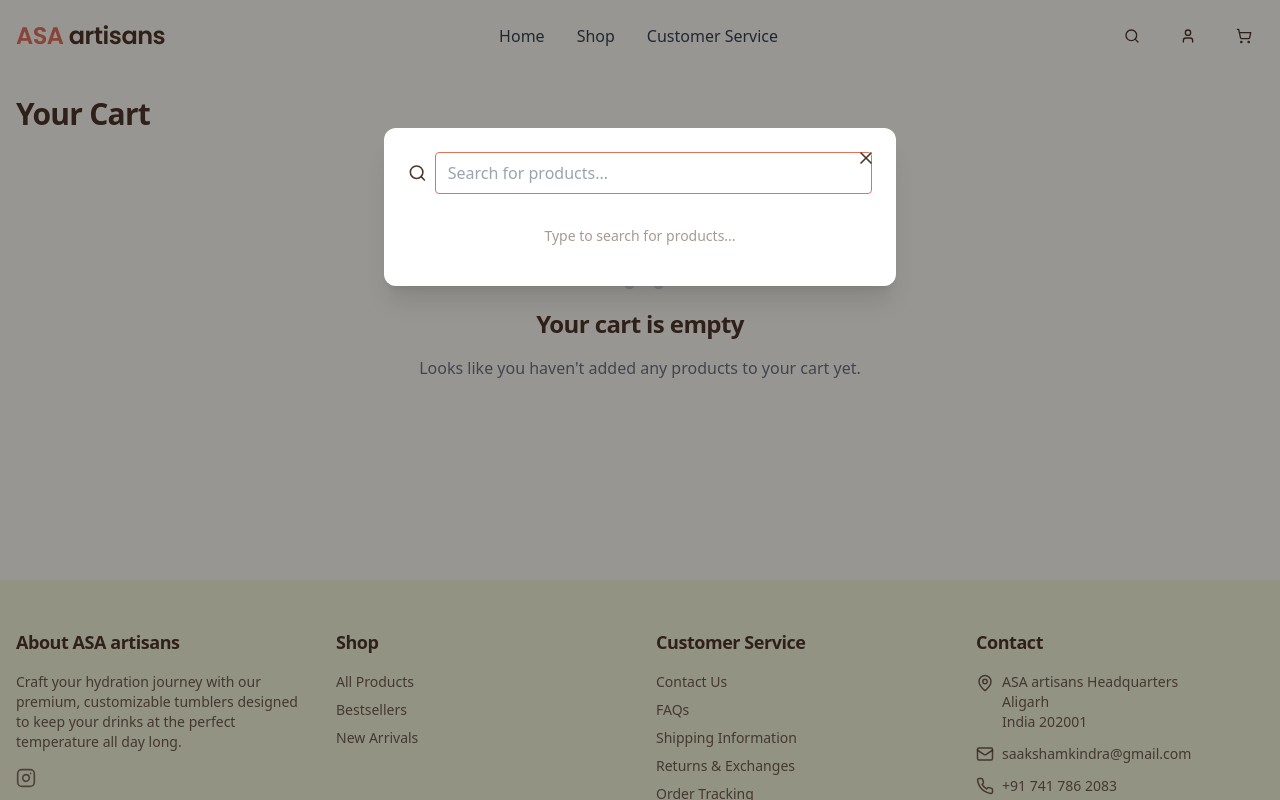
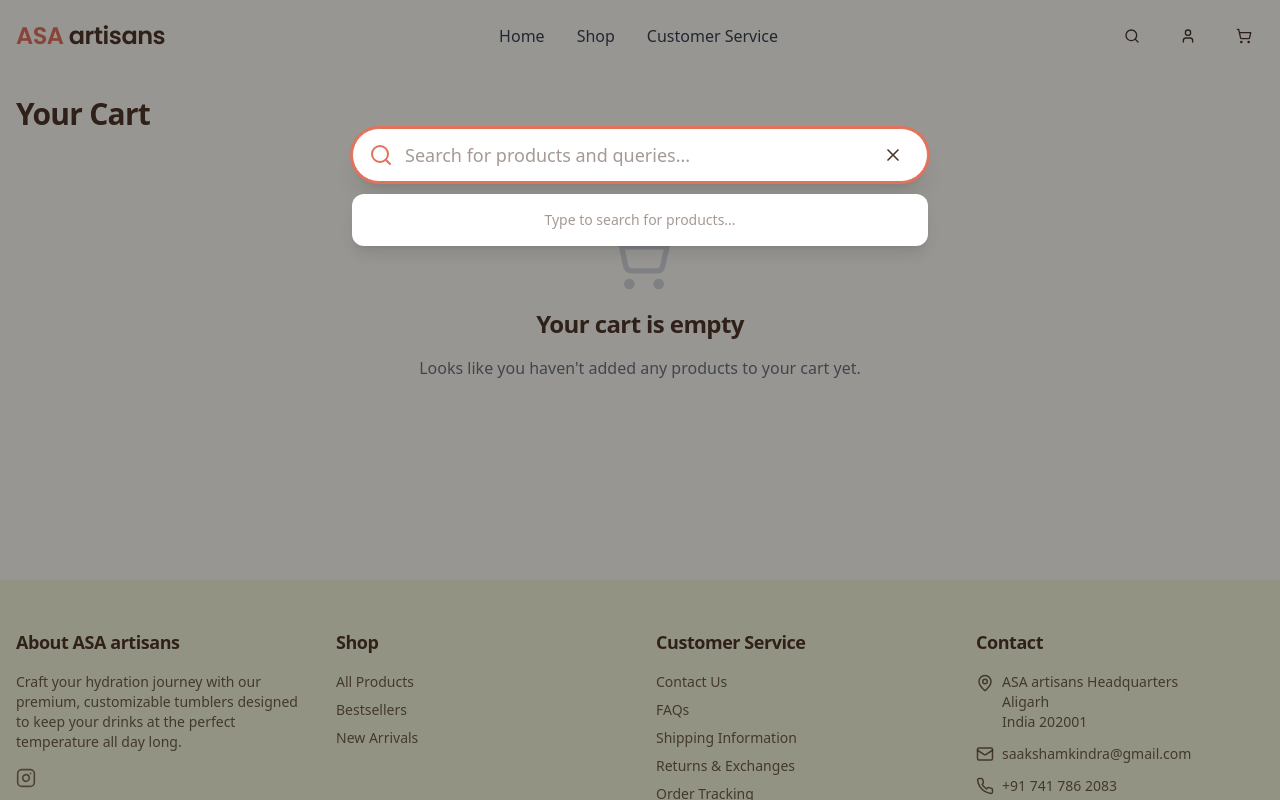
Before and after one commit to SaakshamKindra/tumbler-vibe-shop, a React (Vite) app: page /cart in a window 1280 px wide. Both pictures are taken after a click on the button 1131 px from the left and 36 px from the top of the page. Shown: the top 800 px of the page. Built offline with nearby package versions, Linux system fonts and the light colour scheme.

Commit message:
Refactor: Update search bar layout
Update the search bar layout to match the "Souled store" design.

```diff
--- a/src/components/layout/Navbar.tsx
+++ b/src/components/layout/Navbar.tsx
@@ -1,4 +1,3 @@
-
 import React, { useState, useEffect, useRef } from 'react';
 import { Link, useLocation, useNavigate } from 'react-router-dom';
 import { ShoppingCart, User, Search, Menu, X } from 'lucide-react';
@@ -30,25 +29,21 @@ const Navbar = () => {
     return () => window.removeEventListener('scroll', handleScroll);
   }, []);
 
-  // Close mobile menu when changing routes
   useEffect(() => {
     setIsMobileMenuOpen(false);
   }, [location]);
 
-  // Close search on route change
   useEffect(() => {
     setIsSearchOpen(false);
     setSearchValue('');
   }, [location]);
 
-  // Focus input when opening search
   useEffect(() => {
     if (isSearchOpen && searchInputRef.current) {
       searchInputRef.current.focus();
     }
   }, [isSearchOpen]);
 
-  // Close on escape
   useEffect(() => {
     const handleKeyDown = (e: KeyboardEvent) => {
       if (e.key === "Escape") {
@@ -62,7 +57,6 @@ const Navbar = () => {
     return () => window.removeEventListener('keydown', handleKeyDown);
   }, [isSearchOpen]);
 
-  // Click outside to close
   const searchWrapperRef = useRef<HTMLDivElement | null>(null);
   useEffect(() => {
     const handleClickOutside = (event: MouseEvent) => {
@@ -77,7 +71,6 @@ const Navbar = () => {
     return () => window.removeEventListener('mousedown', handleClickOutside);
   }, [isSearchOpen]);
 
-  // Simple client-side filter for demonstration
   const filteredProducts = searchValue
     ? products.filter((p) => p.name.toLowerCase().includes(searchValue.toLowerCase()))
     : [];
@@ -92,14 +85,12 @@ const Navbar = () => {
     >
       <div className="container mx-auto px-4">
         <div className="flex items-center justify-between">
-          {/* Logo */}
           <Link to="/" className="flex items-center">
             <h1 className="text-2xl font-bold text-brand-brown font-display">
               <span className="text-brand-terracotta">ASA</span> artisans
             </h1>
           </Link>
 
-          {/* Desktop Navigation */}
           <nav className="hidden md:flex items-center space-x-8">
             <Link
               to="/"
@@ -127,7 +118,6 @@ const Navbar = () => {
             </Link>
           </nav>
 
-          {/* Desktop Right Side Icons */}
           <div className="hidden md:flex items-center space-x-4">
             <Button
               variant="ghost"
@@ -154,7 +144,6 @@ const Navbar = () => {
             </Link>
           </div>
 
-          {/* Mobile Menu Button */}
           <div className="flex items-center space-x-3 md:hidden">
             <Link to="/cart" className="relative">
               <Button variant="ghost" size="sm" aria-label="Cart">
@@ -178,7 +167,6 @@ const Navbar = () => {
         </div>
       </div>
 
-      {/* Mobile Menu */}
       {isMobileMenuOpen && (
         <div className="md:hidden bg-white shadow-lg absolute top-full left-0 right-0 z-50 animate-fade-in">
           <nav className="container mx-auto py-4 px-6 flex flex-col space-y-4">
@@ -226,30 +214,19 @@ const Navbar = () => {
         </div>
       )}
 
-      {/* Search Overlay */}
       {isSearchOpen && (
         <div className="fixed inset-0 z-[60] bg-black/40 flex justify-center items-start pt-32">
           <div
             ref={searchWrapperRef}
-            className="bg-white w-full max-w-lg shadow-xl rounded-xl p-6 mx-3 relative animate-fade-in"
+            className="w-full max-w-xl mx-3 relative animate-fade-in"
           >
-            <button
-              className="absolute top-3 right-3 p-2 rounded-md hover:bg-brand-beige"
-              onClick={() => {
-                setIsSearchOpen(false);
-                setSearchValue('');
-              }}
-              aria-label="Close search"
-            >
-              <X className="h-5 w-5 text-brand-brown" />
-            </button>
-            <div className="flex items-center gap-2 mb-4">
-              <Search className="h-5 w-5 text-brand-brown" />
+            <div className="flex items-center bg-white rounded-full border border-brand-terracotta shadow-xl focus-within:ring-2 focus-within:ring-brand-terracotta px-4 py-2">
+              <Search className="h-6 w-6 text-brand-terracotta mr-3" />
               <input
                 ref={searchInputRef}
                 type="text"
-                className="w-full px-3 py-2 border border-brand-terracotta rounded focus:outline-none text-brand-brown text-base"
-                placeholder="Search for products..."
+                className="flex-1 bg-transparent border-none text-brand-brown text-lg outline-none placeholder:text-brand-brown/50"
+                placeholder="Search for products and queries..."
                 value={searchValue}
                 onChange={e => setSearchValue(e.target.value)}
                 onKeyDown={e => {
@@ -260,15 +237,26 @@ const Navbar = () => {
                   }
                 }}
               />
+              <button
+                className="ml-2 p-2 rounded-full hover:bg-brand-beige transition-colors"
+                onClick={() => {
+                  setIsSearchOpen(false);
+                  setSearchValue('');
+                }}
+                aria-label="Close search"
+                type="button"
+              >
+                <X className="h-5 w-5 text-brand-brown" />
+              </button>
             </div>
-            <div>
+            <div className="bg-white rounded-xl shadow-lg mt-3">
               {searchValue ?
                 filteredProducts.length > 0 ? (
                   <ul>
                     {filteredProducts.slice(0, 8).map((product) => (
                       <li
                         key={product.id}
-                        className="py-2 px-2 rounded hover:bg-brand-beige cursor-pointer"
+                        className="py-2 px-4 rounded hover:bg-brand-beige cursor-pointer flex items-center"
                         onClick={() => {
                           navigate(`/product/${product.id}`);
                           setIsSearchOpen(false);
```
